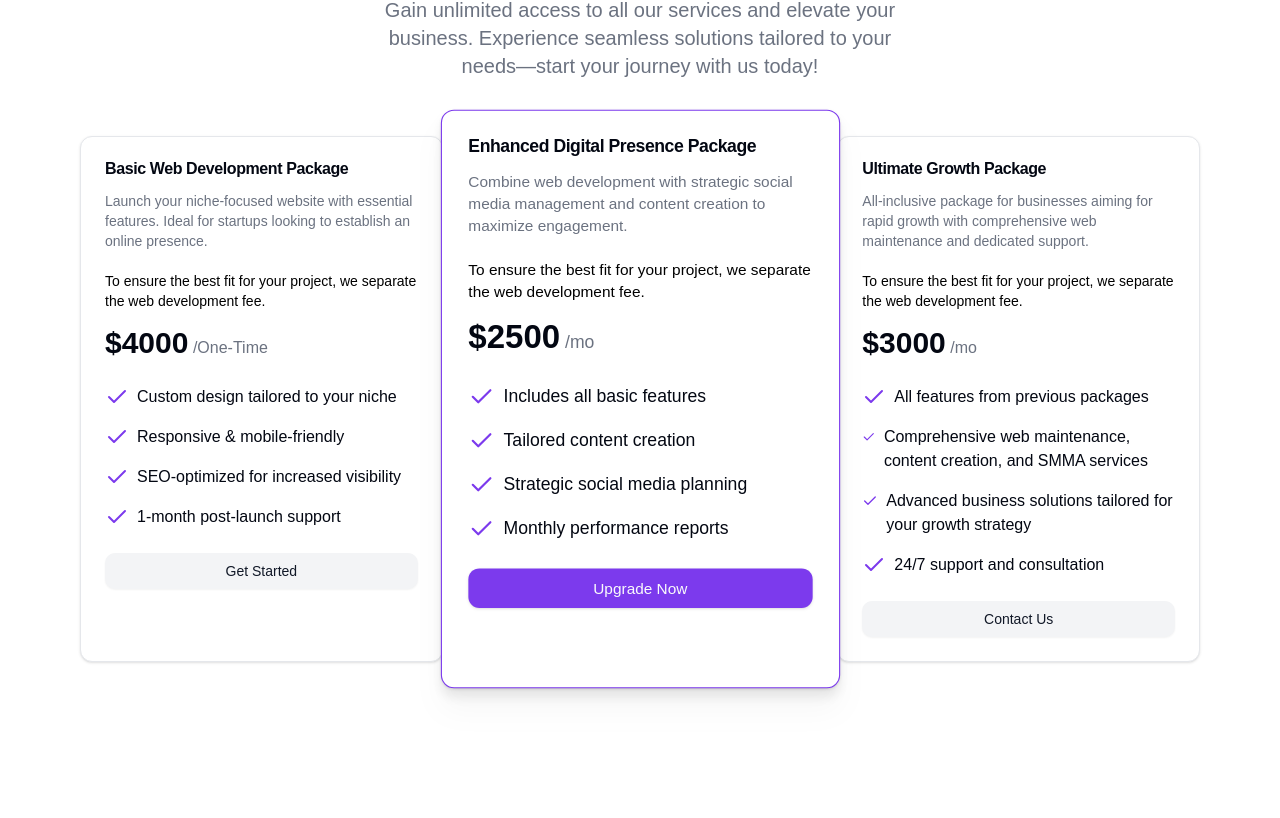
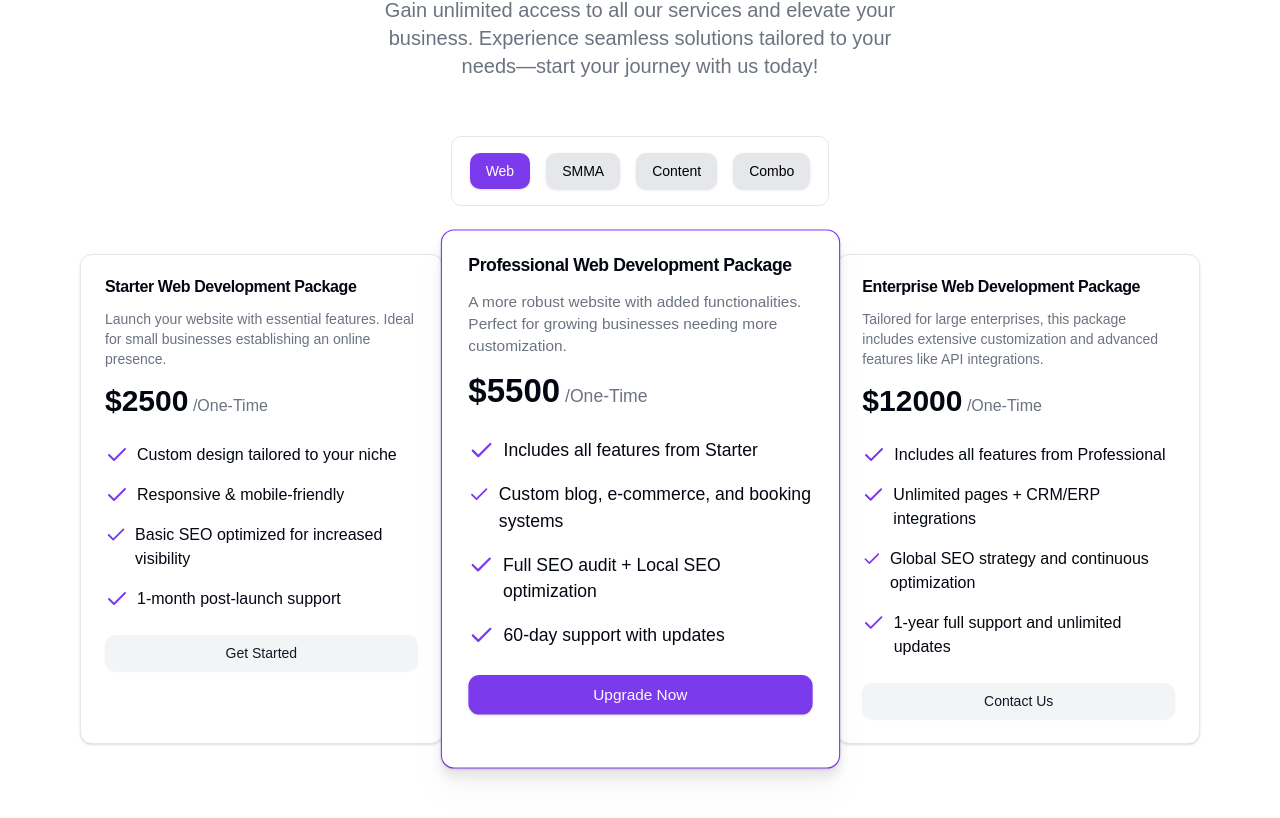
Before and after one commit to shaishguni/apeirocraft, a Next.js app: page / in a window 1280 px wide. Shown: the part 5609-6427 px from the top of the page. Built offline with nearby package versions, Linux system fonts and the light colour scheme.

Commit message:
pricing updated

```diff
--- a/app/components/Pricing.tsx
+++ b/app/components/Pricing.tsx
@@ -1,4 +1,6 @@
-import React from 'react'
+"use client"
+
+import React, { useState } from 'react'
 import { Button } from "@/components/ui/button";
 import {
   Card,
@@ -10,6 +12,7 @@ import {
 } from "@/components/ui/card";
 import { Check } from "lucide-react";
 import Link from 'next/link';
+import { Badge } from "@/components/ui/badge";
 
 enum PopularPlan {
   NO = 0,
@@ -20,68 +23,235 @@ interface PlanProps {
   title: string;
   popular: PopularPlan;
   price: string;
-  duration:string;
+  duration: string;
   description: string;
-  note:string;
+  // note: string;
   buttonText: string;
   benefitList: string[];
+  category: string;
 }
-
 const plans: PlanProps[] = [
+  // Web Development Packages
   {
-    title: "Basic Web Development Package",
-    popular: 0,
-    price: '4000', // One-time fee
-    duration:"One-Time",
-    description: "Launch your niche-focused website with essential features. Ideal for startups looking to establish an online presence.",
-    note:"To ensure the best fit for your project, we separate the web development fee.",
+    title: "Starter Web Development Package",
+    popular: PopularPlan.NO,
+    price: '2500',
+    duration: "One-Time",
+    description: "Launch your website with essential features. Ideal for small businesses establishing an online presence.",
+    // note: "",
     buttonText: "Get Started",
     benefitList: [
       "Custom design tailored to your niche",
       "Responsive & mobile-friendly",
-      "SEO-optimized for increased visibility",
+      "Basic SEO optimized for increased visibility",
       "1-month post-launch support",
     ],
+    category: "Web"
   },
   {
-    title: "Enhanced Digital Presence Package",
-    popular: 1,
-    price: '2500', // Recurring fee
-    duration:"mo",
-    description: "Combine web development with strategic social media management and content creation to maximize engagement.",
-    note:"To ensure the best fit for your project, we separate the web development fee.",
+    title: "Professional Web Development Package",
+    popular: PopularPlan.YES,
+    price: '5500',
+    duration: "One-Time",
+    description: "A more robust website with added functionalities. Perfect for growing businesses needing more customization.",
+    // note: "",
     buttonText: "Upgrade Now",
     benefitList: [
-      "Includes all basic features",
-      "Tailored content creation",
-      "Strategic social media planning",
-      "Monthly performance reports",
+      "Includes all features from Starter",
+      "Custom blog, e-commerce, and booking systems",
+      "Full SEO audit + Local SEO optimization",
+      "60-day support with updates",
     ],
+    category: "Web"
   },
   {
-    title: "Ultimate Growth Package",
-    popular: 0,
-    price: '3000',
-     // Recurring fee
-     duration:"mo",
-    description: "All-inclusive package for businesses aiming for rapid growth with comprehensive web maintenance and dedicated support.",
-    note:"To ensure the best fit for your project, we separate the web development fee.",
+    title: "Enterprise Web Development Package",
+    popular: PopularPlan.NO,
+    price: '12000',
+    duration: "One-Time",
+    description: "Tailored for large enterprises, this package includes extensive customization and advanced features like API integrations.",
+    // note: "",
+    buttonText: "Contact Us",
+    benefitList: [
+      "Includes all features from Professional",
+      "Unlimited pages + CRM/ERP integrations",
+      "Global SEO strategy and continuous optimization",
+      "1-year full support and unlimited updates",
+    ],
+    category: "Web"
+  },
+
+  // Content Creation Packages
+  {
+    title: "Essentials Content Creation Package",
+    popular: PopularPlan.NO,
+    price: '1500',
+    duration: "mo",
+    description: "Perfect for small businesses looking for essential content to establish their brand. Includes visuals and videos.",
+    // note: "",
+    buttonText: "Get Started",
+    benefitList: [
+      "8 static graphics + 2 animations",
+      "2 basic promotional videos",
+      "Basic branding with logo and fonts",
+      "1 strategy call per month",
+    ],
+    category: "Content"
+  },
+  {
+    title: "Advanced Content Creation Package",
+    popular: PopularPlan.YES,
+    price: '3500',
+    duration: "mo",
+    description: "For growing businesses seeking more engaging, branded content. This package adds more visuals and advanced video production.",
+    // note: "",
+    buttonText: "Upgrade Now",
+    benefitList: [
+      "Includes all features from Essentials",
+      "12 graphics + 4 animations",
+      "4 high-quality branded videos",
+      "Full branding strategy + visual direction",
+      "Bi-weekly strategy calls",
+    ],
+    category: "Content"
+  },
+  {
+    title: "Premium Content Creation Package",
+    popular: PopularPlan.NO,
+    price: '7500',
+    duration: "mo",
+    description: "For large enterprises needing high-impact, cinematic-level content. Full branding strategy and custom video productions.",
+    // note: "",
+    buttonText: "Contact Us",
+    benefitList: [
+      "Includes all features from Advanced",
+      "16 branded graphics + 6 advanced animations",
+      "6 cinematic, high-quality videos",
+      "Full branding implementation across all content",
+      "Weekly executive-level strategy calls",
+    ],
+    category: "Content"
+  },
+
+  // SMMA Packages
+  {
+    title: "Starter SMMA Package",
+    popular: PopularPlan.NO,
+    price: '2000',
+    duration: "mo",
+    description: "Essential social media management services for small businesses to get started with social media marketing.",
+    // note: "",
+    buttonText: "Get Started",
+    benefitList: [
+      "Platform management for Facebook, Instagram, and LinkedIn",
+      "Basic social media content calendar",
+      "Monthly engagement reports",
+      "1 strategy call per month",
+    ],
+    category: "SMMA"
+  },
+  {
+    title: "Advanced SMMA Package",
+    popular: PopularPlan.YES,
+    price: '4000',
+    duration: "mo",
+    description: "A more comprehensive package for businesses aiming to scale with tailored social media strategies and increased engagement.",
+    // note: "",
+    buttonText: "Upgrade Now",
+    benefitList: [
+      "Includes all features from Starter",
+      "Custom ad campaigns for lead generation",
+      "In-depth audience insights and analytics",
+      "Bi-weekly performance reports",
+    ],
+    category: "SMMA"
+  },
+  {
+    title: "Premium SMMA Package",
+    popular: PopularPlan.NO,
+    price: '6000',
+    duration: "mo",
+    description: "A full-service solution for enterprises looking for high-level, multi-platform social media strategies with advanced analytics and reporting.",
+    // note: "",
+    buttonText: "Contact Us",
+    benefitList: [
+      "Includes all features from Advanced",
+      "Multi-platform strategy including Twitter, YouTube, and TikTok",
+      "Advanced reporting + competitor analysis",
+      "Weekly performance optimization and strategy calls",
+    ],
+    category: "SMMA"
+  },
+
+  // Combo Plans
+  {
+    title: "Combo Web + Content Creation Starter",
+    popular: PopularPlan.NO,
+    price: '4000',
+    duration: "mo",
+    description: "Bundle essential web development with basic content creation (graphics and videos). Ideal for small businesses needing both services.",
+    // note: "",
+    buttonText: "Get Started",
+    benefitList: [
+      "All features from Starter Web + 8 static graphics",
+      "2 basic promotional videos",
+      "1-month post-launch support",
+      "1 strategy call for content and website optimization",
+    ],
+    category: "Combo"
+  },
+  {
+    title: "Combo Content Creation + SMMA",
+    popular: PopularPlan.YES,
+    price: '5000',
+    duration: "mo",
+    description: "A powerful combination of content creation and social media marketing to scale your business's online presence.",
+    // note: "",
+    buttonText: "Get Started",
+    benefitList: [
+      "All features from Essentials + Social media strategy",
+      "12 graphics + 4 animations",
+      "4 high-quality branded videos",
+      "Bi-weekly social media performance reports",
+      "Monthly content and campaign strategy meetings",
+    ],
+    category: "Combo"
+  },
+  {
+    title: "Ultimate Combo Growth Package",
+    popular: PopularPlan.NO,
+    price: '8500',
+    duration: "mo",
+    description: "A comprehensive, all-inclusive package combining web development, content creation, and SMMA services with 24/7 support for businesses aiming for rapid growth.",
+    // note: "",
     buttonText: "Contact Us",
     benefitList: [
       "All features from previous packages",
-
-      'Comprehensive web maintenance, content creation, and SMMA services',
+      "Comprehensive web development, content creation, and SMMA services",
       "Advanced business solutions tailored for your growth strategy",
       "24/7 support and consultation",
     ],
+    category: "Combo"
   },
 ];
 
 
+const categories = [
+  "Web",
+  "SMMA",
+  "Content",
+  "Combo",
+];
 
 const Pricing = () => {
+  const [selectedCategory, setSelectedCategory] = useState<string>("Web");
+
+  const filteredPlans = selectedCategory
+    ? plans.filter(plan => plan.category === selectedCategory)
+    : plans;
+
   return (
-    <section  id="pricing" className="container  py-24 sm:py-32">
+    <section id="pricing" className="container py-24 sm:py-32">
       <h2 className="text-lg text-primary text-center mb-2 tracking-wider">
         Pricing
       </h2>
@@ -94,13 +264,36 @@ const Pricing = () => {
         Gain unlimited access to all our services and elevate your business. Experience seamless solutions tailored to your needs—start your journey with us today!
       </h3>
 
-    <div className="grid md:grid-cols-2 lg:grid-cols-3 gap-8 lg:gap-4">
-      {plans.map(
-        ({ title, popular, price,duration, description, note,buttonText, benefitList }) => (
+      <div className="flex justify-center mb-6 space-x-4">
+      <Badge variant="outline" className="text-sm py-2">
+        {categories.map(category => (
+
+            <Button
+
+            key={category}
+            onClick={() => setSelectedCategory(category)}
+            className={`px-4 m-2 py-2 ${selectedCategory === category ? "bg-primary text-white" : "bg-gray-200 text-black"}`}
+          >
+            {category}
+          </Button>
+
+
+        ))}
+        {/* <Button
+          onClick={() => setSelectedCategory(null)}
+          className={`px-4 py-2 ${!selectedCategory ? "bg-primary text-white" : "bg-gray-200 text-black"}`}
+        >
+          All
+        </Button> */}
+        </Badge>
+      </div>
+
+      <div className="grid mt-12  md:grid-cols-2 lg:grid-cols-3 gap-8 lg:gap-4">
+        {filteredPlans.map(({ title, popular, price, duration, description,  buttonText, benefitList }) => (
           <Card
             key={title}
             className={
-              popular === PopularPlan?.YES
+              popular === PopularPlan.YES
                 ? "drop-shadow-xl shadow-black/10 dark:shadow-white/10 border-[1.5px] border-primary lg:scale-[1.1]"
                 : ""
             }
@@ -110,9 +303,9 @@ const Pricing = () => {
 
               <CardDescription className="pb-2 ">
                 {description}
+                {/* <br />
                 <br />
-                <br />
-                <span className='font-normal  text-black dark:text-white'>{note}</span>
+                <span className='font-normal text-black dark:text-white'>{note}</span> */}
               </CardDescription>
 
               <div>
@@ -134,21 +327,19 @@ const Pricing = () => {
 
             <CardFooter>
               <Button
-                variant={
-                  popular === PopularPlan?.YES ? "default" : "secondary"
-                }
+                variant={popular === PopularPlan.YES ? "default" : "secondary"}
                 className="w-full"
               >
-                <Link target='_blank' href="https://calendly.com/gunishaish/free-website-consultation-with-apeirocraft">{buttonText}</Link>
-
+                <Link target='_blank' href="https://calendly.com/gunishaish/free-website-consultation-with-apeirocraft">
+                  {buttonText}
+                </Link>
               </Button>
             </CardFooter>
           </Card>
-        )
-      )}
+        ))}
       </div>
     </section>
-  )
+  );
 }
 
-export default Pricing
+export default Pricing;
```
Lines whose indentation alone changed are shown as unchanged.
